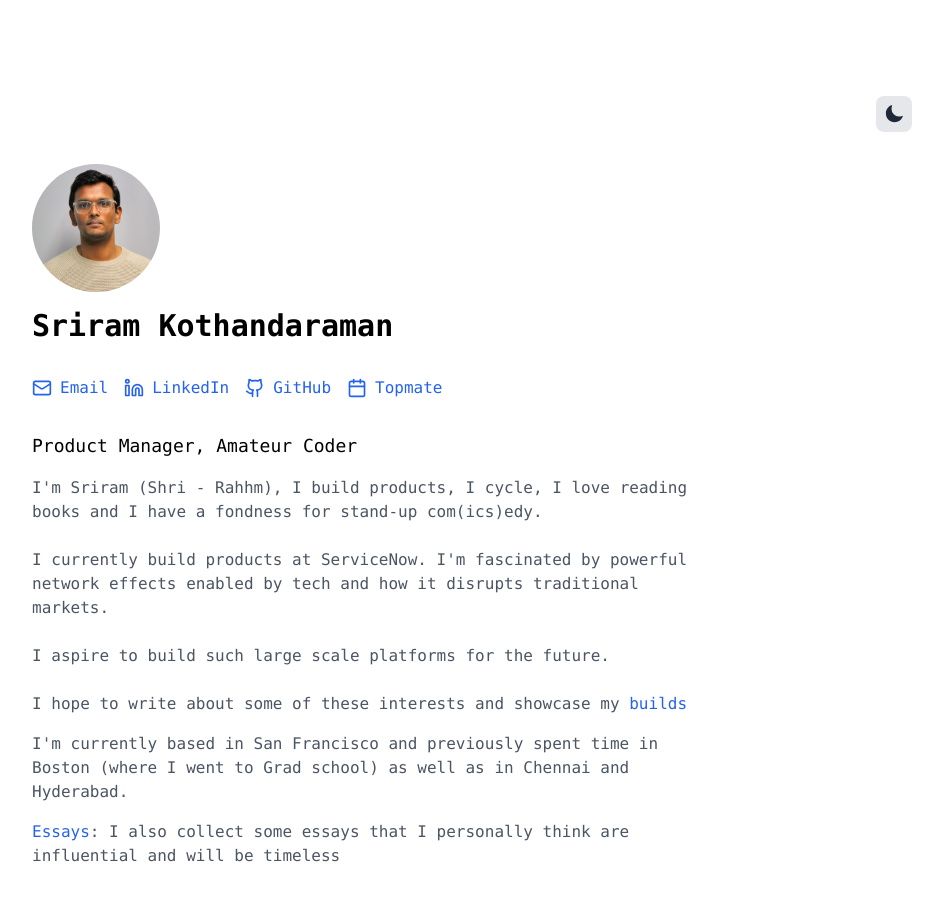
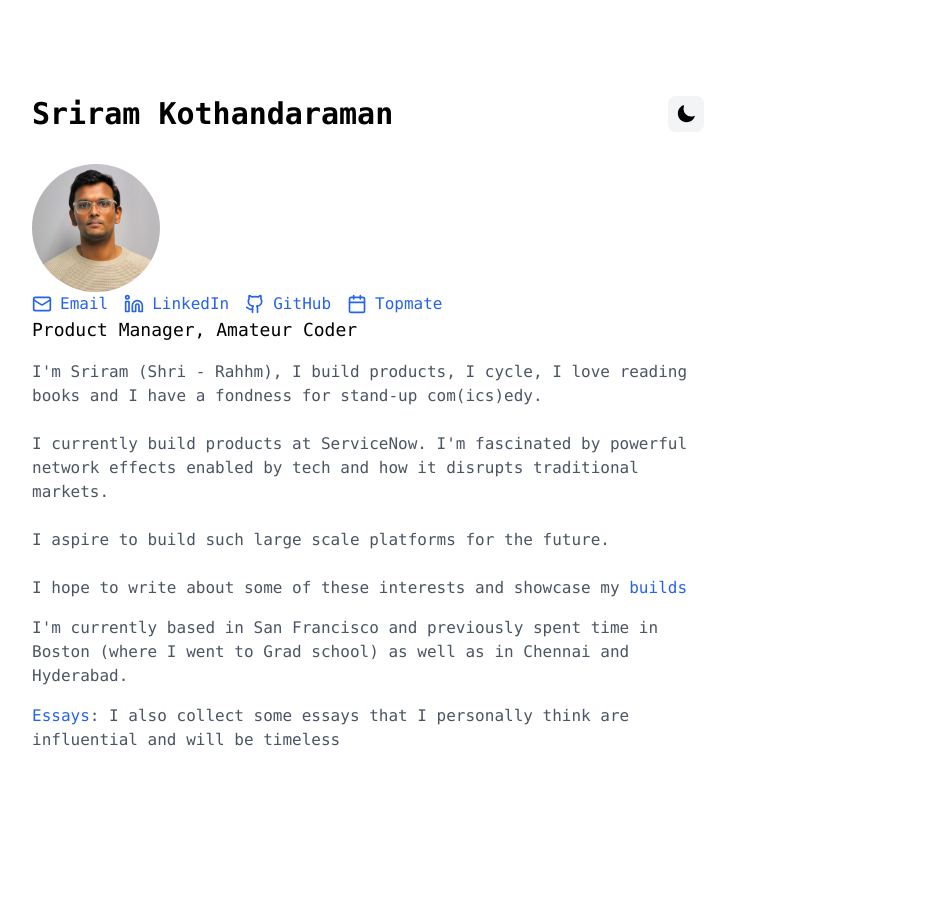
Before and after one commit to sriramkj07/Personalwebsite, a Next.js app: page / in a window 1280 px wide. Shown: the top 900 px of the page, without its empty margins (272-1215 px from the left). After the commit the page ends 848 px from the top, so only its background shows below. Built offline with nearby package versions, Linux system fonts and the light colour scheme.

Commit message:
Fix theme implementation and layout

```diff
--- a/app/layout.tsx
+++ b/app/layout.tsx
@@ -20,8 +20,8 @@ export default function RootLayout({
   return (
     <html lang="en" suppressHydrationWarning>
       <body className={jetbrainsMono.className}>
-        <ThemeProvider attribute="class" defaultTheme="system" enableSystem>
-          <div className="min-h-screen bg-white dark:bg-gray-950 text-black dark:text-white">
+        <ThemeProvider>
+          <div className="min-h-screen bg-white dark:bg-gray-950 text-black dark:text-white transition-colors">
             {children}
           </div>
         </ThemeProvider>
--- a/app/page.tsx
+++ b/app/page.tsx
@@ -6,11 +6,12 @@ import { ThemeSwitcher } from '@/components/theme-switcher';
 export default function Home() {
   return (
     <main className="min-h-screen bg-white dark:bg-gray-950 text-black dark:text-white p-4 md:p-16 lg:p-24 font-mono">
-      <div className="flex justify-end mb-8">
-        <ThemeSwitcher />
-      </div>
-      <div className="max-w-2xl mx-auto space-y-8">
-        {/* Header with Theme Switcher */}
+      <div className="max-w-2xl mx-auto">
+        <div className="flex justify-between items-center mb-8">
+          <h1 className="text-3xl font-bold">Sriram Kothandaraman</h1>
+          <ThemeSwitcher />
+        </div>
+        {/* Header with Profile Picture */}
         <div className="flex justify-between items-start">
           <div className="space-y-4">
             <div className="w-32 h-32 rounded-full overflow-hidden">
@@ -22,7 +23,6 @@ export default function Home() {
                 className="object-cover"
               />
             </div>
-            <h1 className="text-3xl font-bold">Sriram Kothandaraman</h1>
           </div>
         </div>
 
--- a/components/theme-provider.tsx
+++ b/components/theme-provider.tsx
@@ -3,13 +3,14 @@
 import * as React from 'react'
 import { ThemeProvider as NextThemesProvider } from 'next-themes'
 
-interface ThemeProviderProps {
+type ThemeProviderProps = {
   children: React.ReactNode
-  attribute?: string
-  defaultTheme?: string
-  enableSystem?: boolean
 }
 
-export function ThemeProvider({ children, ...props }: ThemeProviderProps) {
-  return <NextThemesProvider {...props}>{children}</NextThemesProvider>
+export function ThemeProvider({ children }: ThemeProviderProps) {
+  return (
+    <NextThemesProvider attribute="class" defaultTheme="system" enableSystem>
+      {children}
+    </NextThemesProvider>
+  )
 }
--- a/components/theme-switcher.tsx
+++ b/components/theme-switcher.tsx
@@ -6,8 +6,9 @@ import { SunIcon, MoonIcon } from '@heroicons/react/24/solid'
 
 export function ThemeSwitcher() {
   const [mounted, setMounted] = useState(false)
-  const { resolvedTheme, setTheme } = useTheme()
+  const { theme, setTheme } = useTheme()
 
+  // Prevent hydration mismatch
   useEffect(() => {
     setMounted(true)
   }, [])
@@ -18,14 +19,13 @@ export function ThemeSwitcher() {
 
   return (
     <button
-      onClick={() => setTheme(resolvedTheme === 'dark' ? 'light' : 'dark')}
-      className="p-2 rounded-lg bg-gray-200 dark:bg-gray-800 hover:bg-gray-300 dark:hover:bg-gray-700"
-      aria-label="Toggle theme"
+      onClick={() => setTheme(theme === 'dark' ? 'light' : 'dark')}
+      className="rounded-lg bg-gray-100 p-2 dark:bg-gray-800"
     >
-      {resolvedTheme === 'dark' ? (
-        <SunIcon className="h-5 w-5 text-gray-800 dark:text-gray-200" />
+      {theme === 'dark' ? (
+        <SunIcon className="h-5 w-5" />
       ) : (
-        <MoonIcon className="h-5 w-5 text-gray-800 dark:text-gray-200" />
+        <MoonIcon className="h-5 w-5" />
       )}
     </button>
   )
--- a/next.config.js
+++ b/next.config.js
@@ -5,14 +5,6 @@ const nextConfig = {
   },
   eslint: {
     ignoreDuringBuilds: true,
-  },
-  async rewrites() {
-    return [
-      {
-        source: '/yeartracker',
-        destination: 'https://v0-year-tracker-kdtvebvqvje-sriramkj07-sriramkj07s-projects.vercel.app/'
-      }
-    ]
   }
 }
 
```
